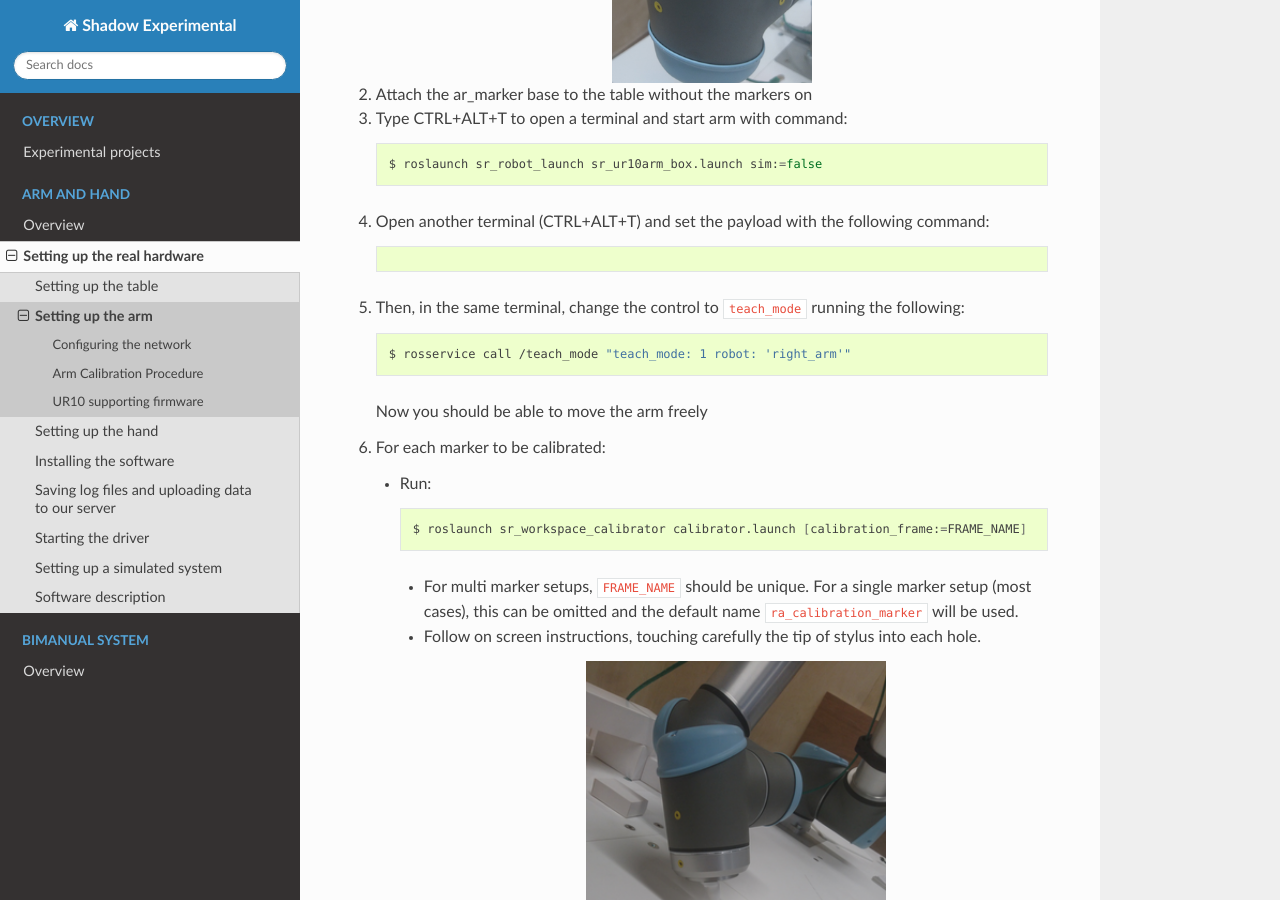
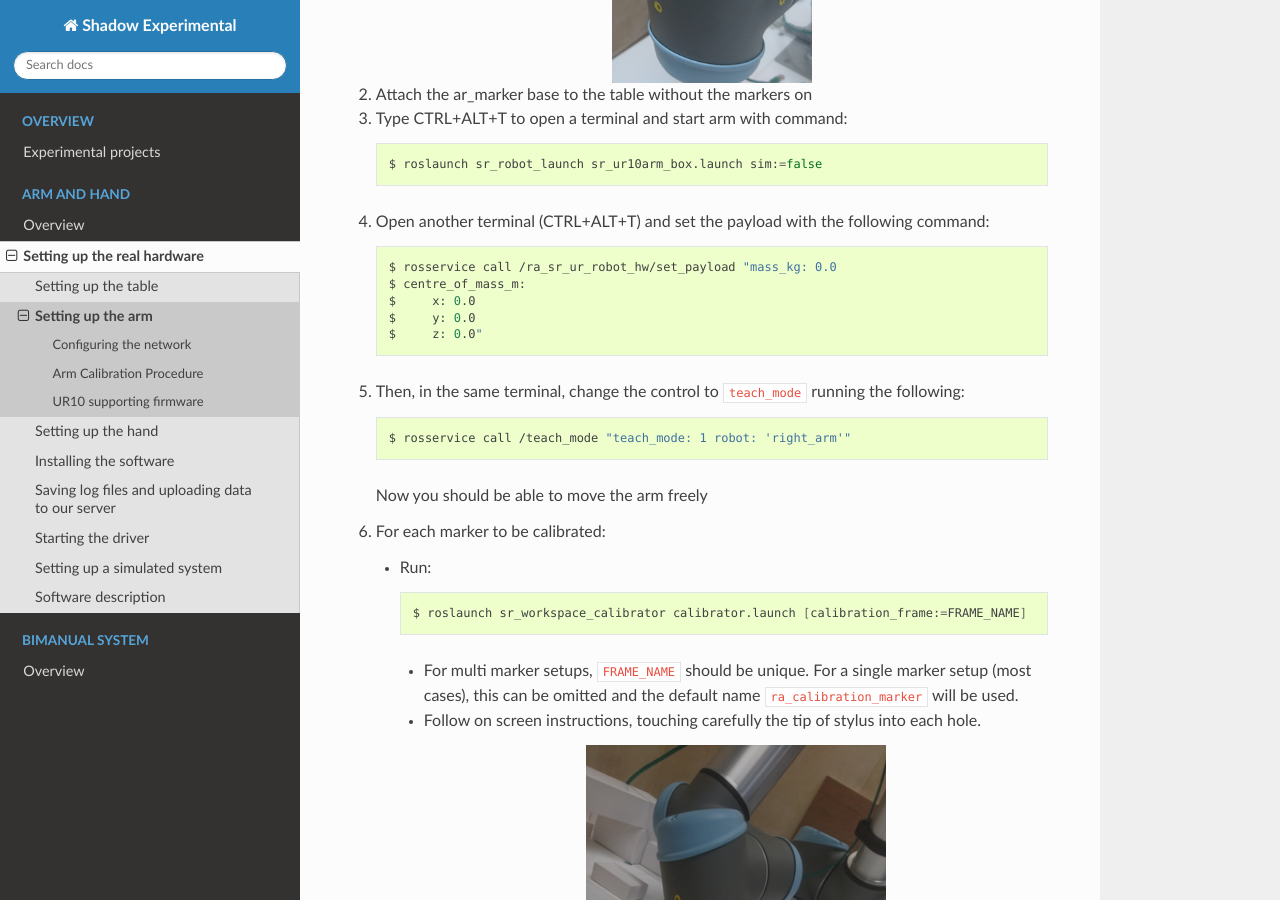
Before and after one commit to shadow-robot/sr_experimental_documentation, a Sphinx documentation site: the page built from docs/user_guide/1_2_setting_up_arm.md, in a window 1280 px wide and 900 px high, scrolled down 6807 px. Built offline with Sphinx 7.4.7 and the Read the Docs theme 2.0.0, drawn with Linux system fonts in a browser that asks for light colours.

Commit message:
Update 1_2_setting_up_arm.md

````diff
--- a/docs/user_guide/1_2_setting_up_arm.md
+++ b/docs/user_guide/1_2_setting_up_arm.md
@@ -75,11 +75,11 @@ Follow these steps if you have a table and a stylus provided by Shadow Robot. It
    ```eval_rst
    .. prompt:: bash $
 
-       rosservice call /ra_sr_ur_robot_hw/set_payload "mass_kg: 0.0 \
-       centre_of_mass_m: \
-        x: 0.0 \
-        y: 0.0 \
-        z: 0.0" \
+       rosservice call /ra_sr_ur_robot_hw/set_payload "mass_kg: 0.0
+       centre_of_mass_m:
+           x: 0.0
+           y: 0.0
+           z: 0.0"
    ```
 
 5. Then, in the same terminal, change the control to `teach_mode` running the following:
````
